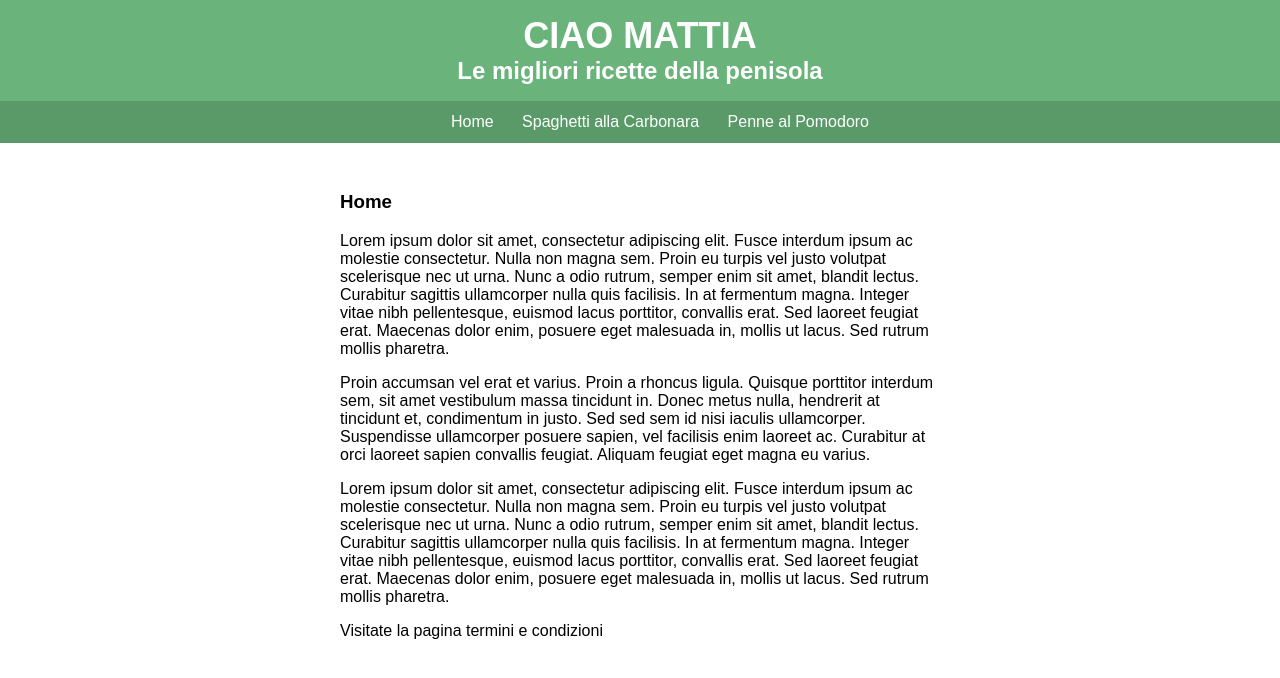
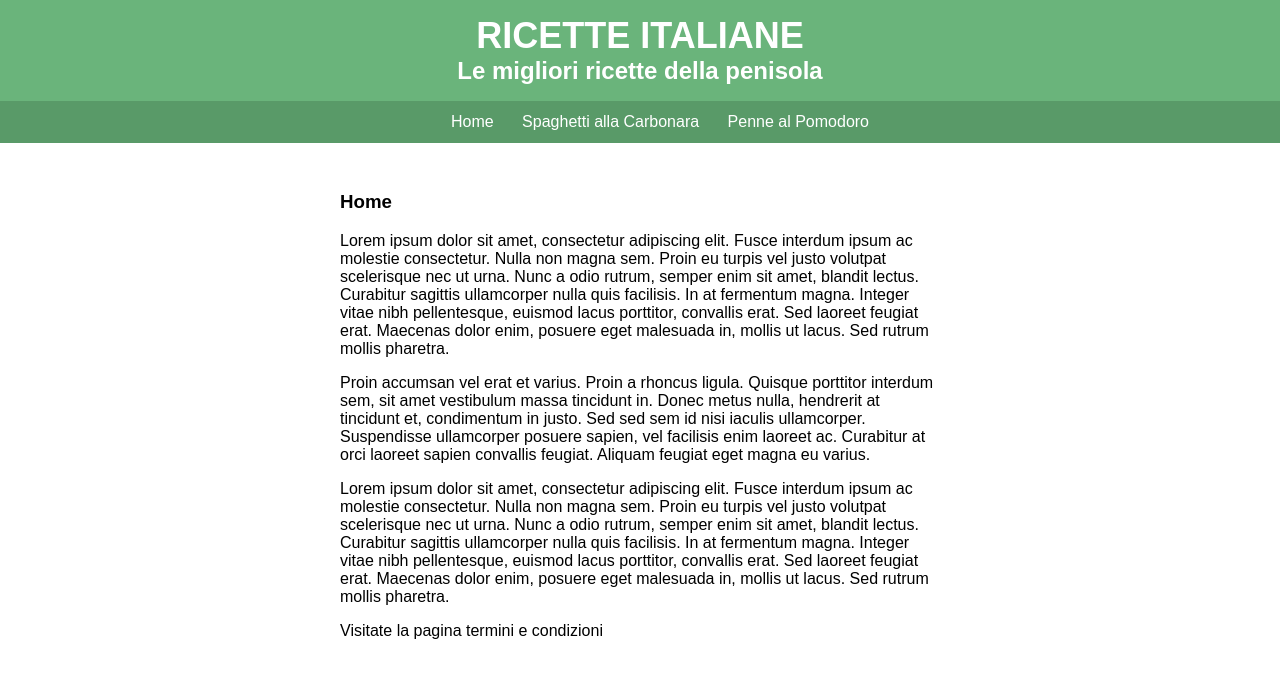
Before and after one commit to degani90/pedriolo, a plain HTML site: page index.html in a window 1280 px wide. Drawn offline with Linux system fonts and the light colour scheme.

Commit message:
Update index.html

```diff
--- a/index.html
+++ b/index.html
@@ -12,7 +12,7 @@
 
 	<div id="header">
 		<a href="index.html" id="head">
-			<h1>Ciao Mattia</h1>
+			<h1>Ricette Italiane</h1>
 			<h2>Le migliori ricette della penisola</h2>
 		</a>
 		<ul id="nav">
```
